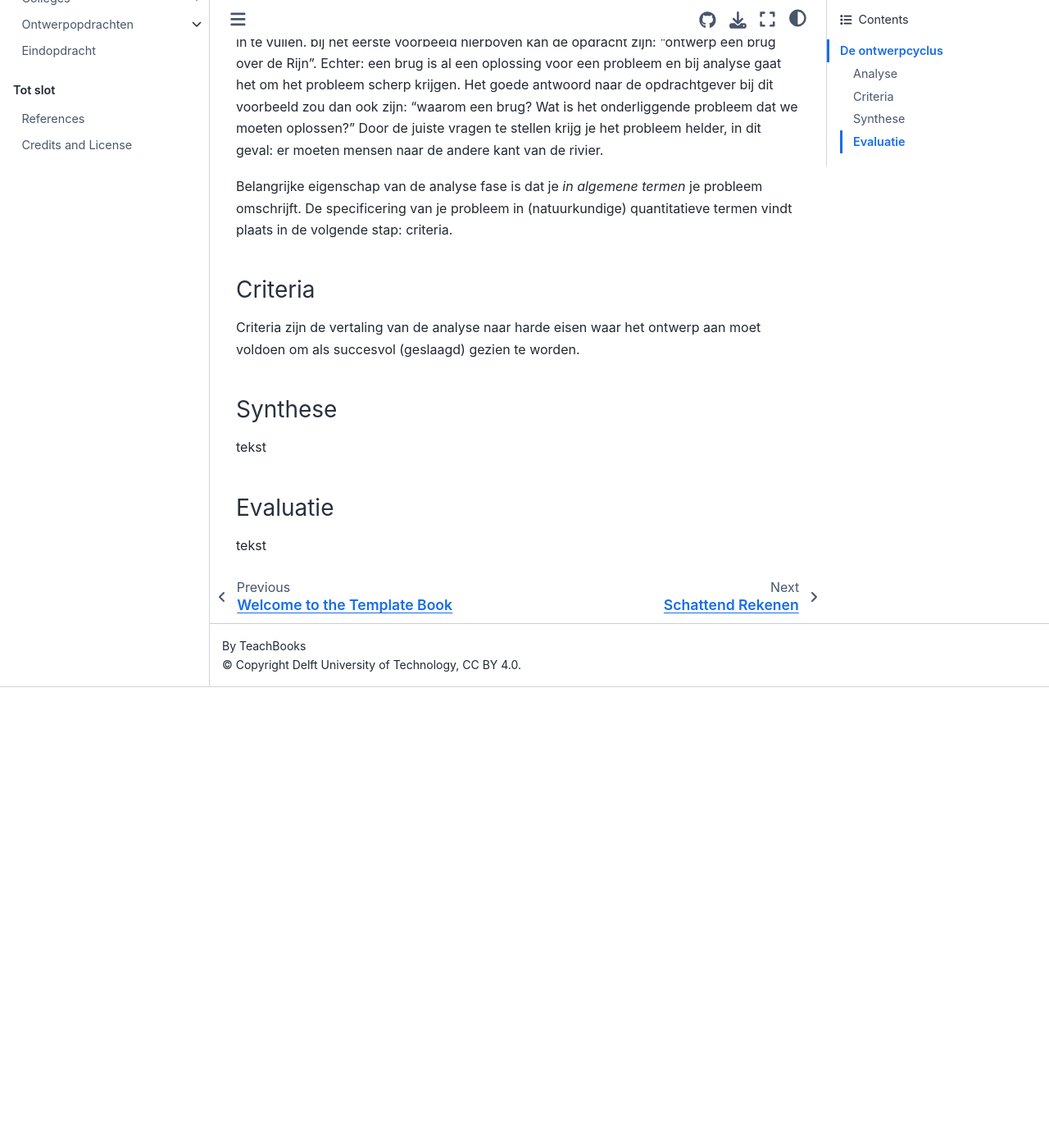
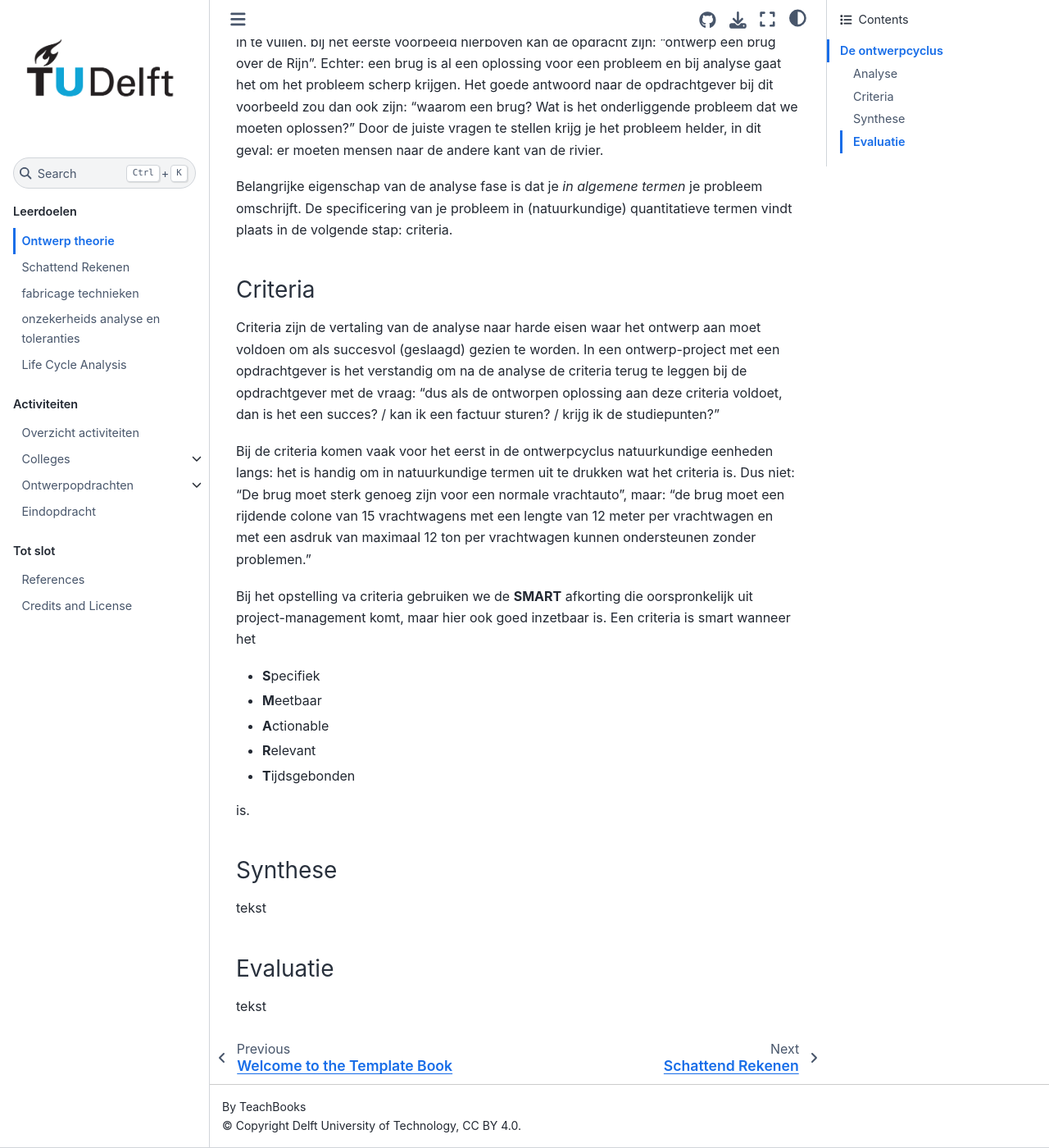
Before and after one commit to bafl1971/Design-Engineering-voor-Fysici-Dictaat, a Jupyter Book: the page built from book/leerdoelen/ontwerpen.md, in a window 1280 px wide and 1400 px high, scrolled down 2056 px. Shown: the whole window at 82% size. Built offline with Jupyter Book 1.0.4 settings and Sphinx 7.4.7 and the Sphinx Book theme 1.1.4, drawn with Linux system fonts in a browser that asks for light colours; comment, search, counter and statistics services are not loaded; before the commit the page ends 2894 px from its top, so only the background shows below that.

Commit message:
Update ontwerpen.md
still work in progress

```diff
--- a/book/leerdoelen/ontwerpen.md
+++ b/book/leerdoelen/ontwerpen.md
@@ -34,7 +34,20 @@
 
 ### Criteria
 
-Criteria zijn de vertaling van de analyse naar harde eisen waar het ontwerp aan moet voldoen om als succesvol (geslaagd) gezien te worden.
+Criteria zijn de vertaling van de analyse naar harde eisen waar het ontwerp aan moet voldoen om als succesvol (geslaagd) gezien te worden. In een ontwerp-project met een opdrachtgever is het verstandig om na de analyse de criteria terug te leggen bij de opdrachtgever met de vraag: "dus als de ontworpen oplossing aan deze criteria voldoet, dan is het een succes? / kan ik een factuur sturen? / krijg ik de studiepunten?"
+
+Bij de criteria komen vaak voor het eerst in de ontwerpcyclus natuurkundige eenheden langs: het is handig om in natuurkundige termen uit te drukken wat het criteria is. Dus niet: "De brug moet sterk genoeg zijn voor een normale vrachtauto", maar: "de brug moet een rijdende colone van 15 vrachtwagens met een lengte van 12 meter per vrachtwagen en met een asdruk van maximaal 12 ton per vrachtwagen kunnen ondersteunen zonder problemen."
+
+Bij het opstelling va criteria gebruiken we de **SMART** afkorting die oorspronkelijk uit project-management komt, maar hier ook goed inzetbaar is. Een criteria is smart wanneer het
+
+* **S**pecifiek
+* **M**eetbaar
+* **A**ctionable
+* **R**elevant
+* **T**ijdsgebonden
+
+is.
+
 
 ### Synthese
 
```
